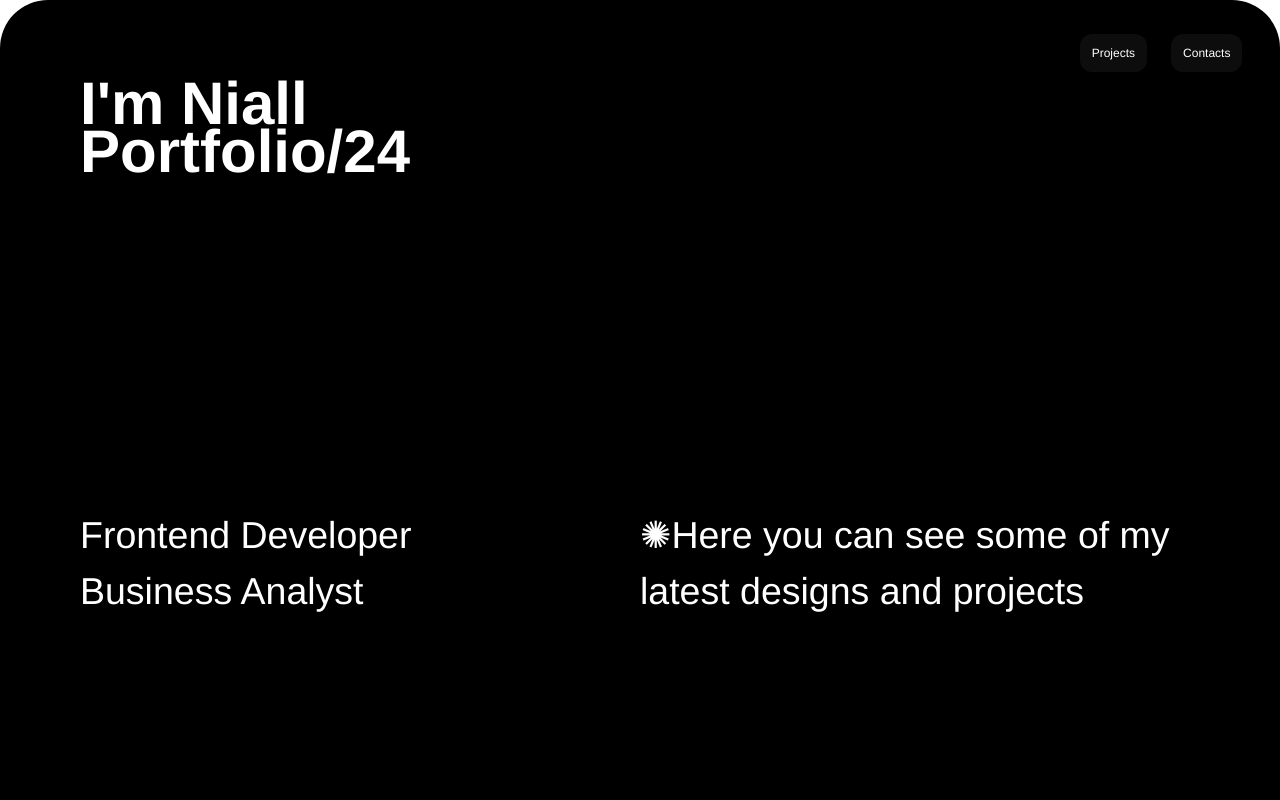
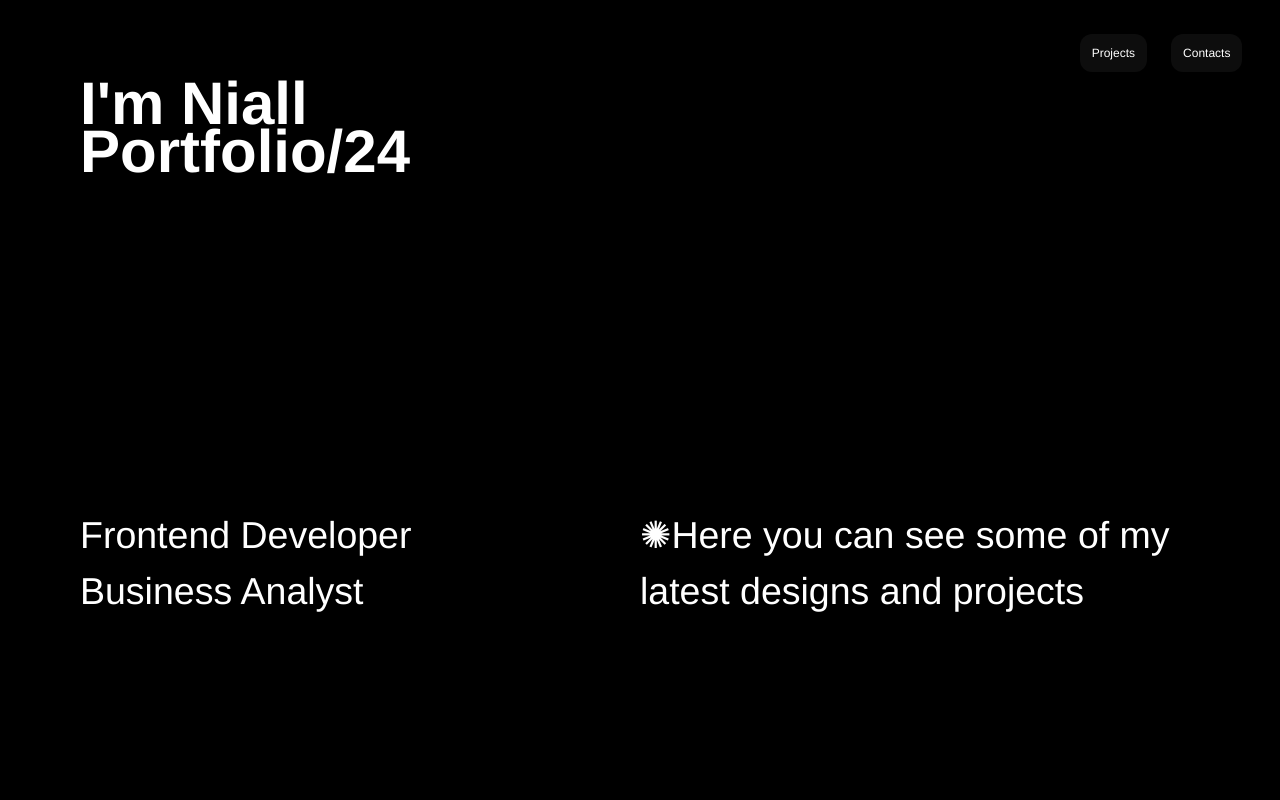
Before and after one commit to nburd01/portfolio24Netflify, a Nuxt app: page / in a window 1280 px wide. Shown: the top 800 px of the page. Built offline with nearby package versions, Linux system fonts and the light colour scheme.

Commit message:
first section no border radius

```diff
--- a/app.vue
+++ b/app.vue
@@ -2,7 +2,7 @@
   <div class="gallery">
     <div class="card latched">
       <section
-        class="card latched flex flex-col justify-start content-start bg-black p-0 sm:p-20 text-zinc-50"
+        class="card noRadius latched flex flex-col justify-start content-start bg-black p-0 sm:p-20 text-zinc-50"
       >
         <div class="headlineDiv h-3/3 sm:1/3 md:h-2/3">
           <h2 class="headline font-semibold">I'm Niall</h2>
--- a/assets/css/main.css
+++ b/assets/css/main.css
@@ -8,6 +8,10 @@ body {
 section,
 .roundedCard {
   border-radius: 3em 3em 0 0;
+}
+
+.noRadius {
+  border-radius: 0;
 }
 .gallery {
   width: 100%;
```
